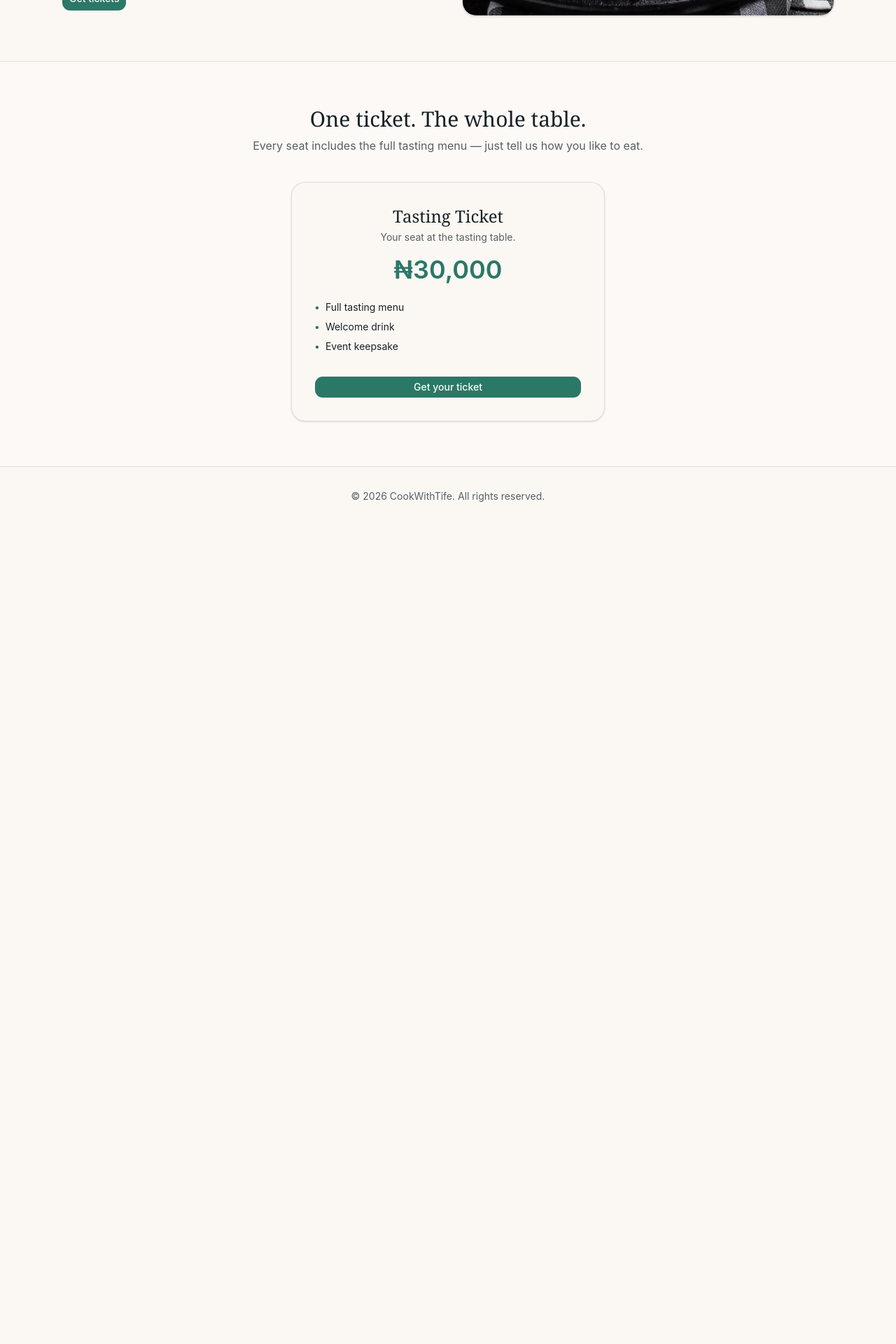
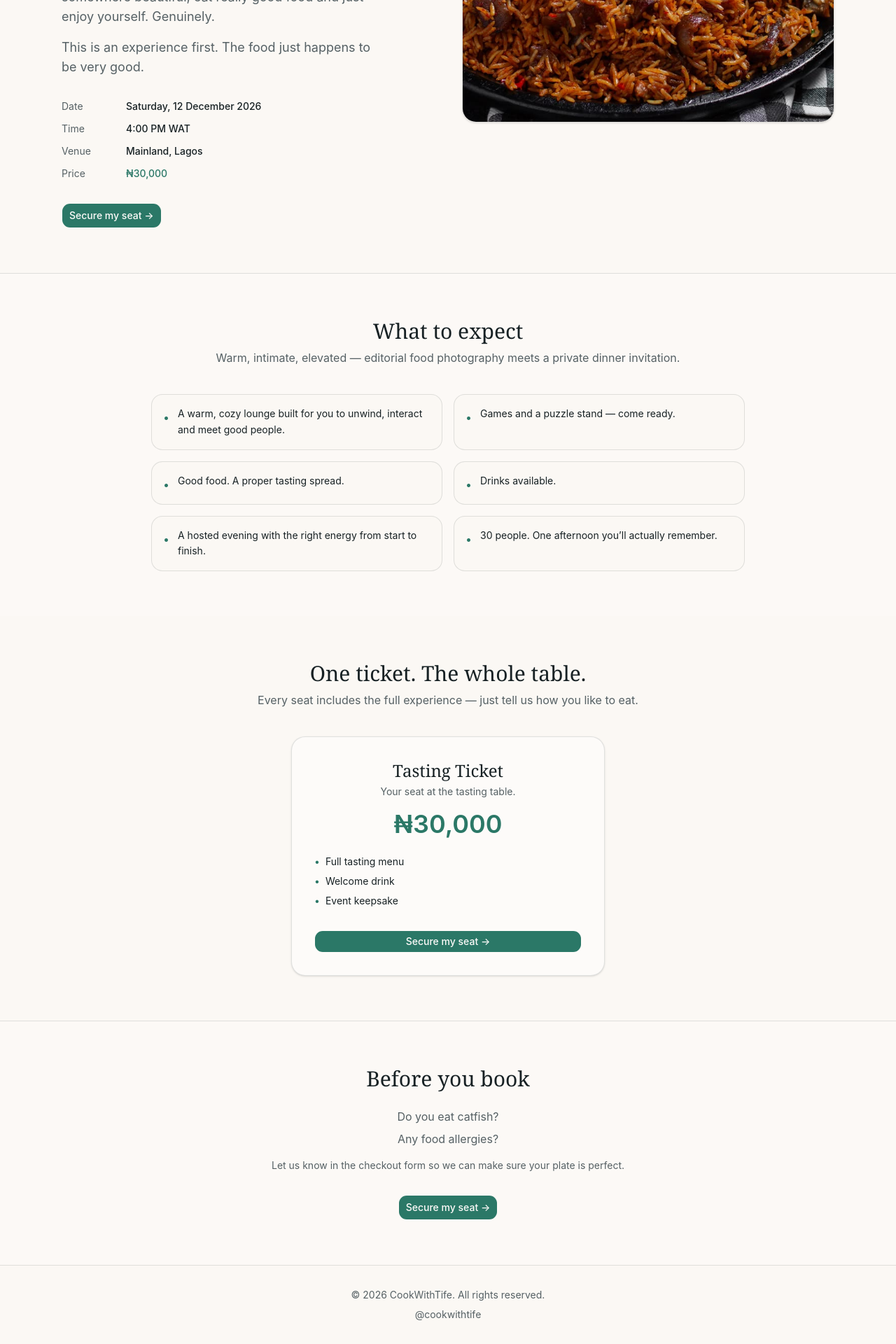
Before and after one commit to Destiny27052005/Food-Tasting-Experience-2.0, a React (Vite) app: page / in a window 1280 px wide. Shown: the part 609-2529 px from the top of the page at 70% size. Before the commit the page ends 1360 px from the top, so only its background shows below. Built offline with nearby package versions, Linux system fonts and the light colour scheme; no server answers.

Commit message:
Update Index page: set document title and meta description; enhance event details and expectations

```diff
--- a/src/pages/Index.jsx
+++ b/src/pages/Index.jsx
@@ -1,3 +1,4 @@
+import { useEffect } from "react";
 import { Link } from "react-router-dom";
 
 import heroImage from "@/assets/hero-food.jpg";
@@ -5,6 +6,18 @@ import { Button } from "@/components/ui/button";
 import { EVENT, TICKET } from "@/lib/tickets";
 
 export default function Index() {
+  useEffect(() => {
+    document.title = "CookWithTife Food Tasting Experience 2.0 — Get Tickets";
+
+    const metaDescription = document.querySelector('meta[name="description"]');
+    if (metaDescription) {
+      metaDescription.setAttribute(
+        "content",
+        "Book your seat at CookWithTife Food Tasting Experience 2.0 in Lagos. Good food, good people, good energy."
+      );
+    }
+  }, []);
+
   return (
     <div className="min-h-screen bg-background">
       <header className="mx-auto flex max-w-6xl items-center justify-between px-6 py-6">
@@ -21,8 +34,17 @@ export default function Index() {
           <p className="text-sm font-medium uppercase tracking-[0.2em] text-primary">
             Edition {EVENT.edition}
           </p>
-          <h1 className="mt-4 font-serif text-4xl leading-tight md:text-6xl">{EVENT.name}</h1>
-          <p className="mt-4 max-w-md text-lg text-muted-foreground">{EVENT.tagline}</p>
+          <h1 className="mt-4 font-serif text-4xl leading-tight md:text-6xl">
+            {EVENT.tagline}
+          </h1>
+          <div className="mt-6 max-w-md space-y-4 text-lg text-muted-foreground">
+            <p>
+              You’ve worked hard this year. You’ve life-d hard this year. Food Tasting 2.0 is your
+              chance to stop, be somewhere beautiful, eat really good food and just enjoy yourself.
+              Genuinely.
+            </p>
+            <p>This is an experience first. The food just happens to be very good.</p>
+          </div>
           <dl className="mt-8 grid gap-3 text-sm">
             <div className="flex gap-3">
               <dt className="w-20 text-muted-foreground">Date</dt>
@@ -36,9 +58,15 @@ export default function Index() {
               <dt className="w-20 text-muted-foreground">Venue</dt>
               <dd className="font-medium">{EVENT.venue}</dd>
             </div>
+            <div className="flex gap-3">
+              <dt className="w-20 text-muted-foreground">Price</dt>
+              <dd className="font-medium text-primary">
+                ₦{TICKET.priceNaira.toLocaleString("en-NG")}
+              </dd>
+            </div>
           </dl>
           <Button asChild size="lg" className="mt-8">
-            <Link to="/checkout">Get tickets</Link>
+            <Link to="/checkout">Secure my seat →</Link>
           </Button>
         </div>
         <div className="overflow-hidden rounded-2xl border shadow-sm">
@@ -51,13 +79,40 @@ export default function Index() {
         </div>
       </section>
 
-      <section id="tickets" className="border-t bg-card/60 py-16">
+      <section className="border-t bg-card/60 py-16">
+        <div className="mx-auto max-w-4xl px-6">
+          <div className="text-center">
+            <h2 className="font-serif text-3xl">What to expect</h2>
+            <p className="mt-2 text-muted-foreground">
+              Warm, intimate, elevated — editorial food photography meets a private dinner
+              invitation.
+            </p>
+          </div>
+          <ul className="mt-10 grid gap-4 sm:grid-cols-2">
+            {[
+              "A warm, cozy lounge built for you to unwind, interact and meet good people.",
+              "Games and a puzzle stand — come ready.",
+              "Good food. A proper tasting spread.",
+              "Drinks available.",
+              "A hosted evening with the right energy from start to finish.",
+              "30 people. One afternoon you’ll actually remember.",
+            ].map((item) => (
+              <li key={item} className="flex items-start gap-3 rounded-xl border bg-background p-4">
+                <span className="mt-1 text-primary">•</span>
+                <span className="text-sm leading-relaxed">{item}</span>
+              </li>
+            ))}
+          </ul>
+        </div>
+      </section>
+
+      <section id="tickets" className="py-16">
         <div className="mx-auto max-w-3xl px-6 text-center">
           <h2 className="font-serif text-3xl">One ticket. The whole table.</h2>
           <p className="mt-2 text-muted-foreground">
-            Every seat includes the full tasting menu — just tell us how you like to eat.
+            Every seat includes the full experience — just tell us how you like to eat.
           </p>
-          <div className="mx-auto mt-10 max-w-md rounded-2xl border bg-background p-8 shadow-sm">
+          <div className="mx-auto mt-10 max-w-md rounded-2xl border bg-card p-8 shadow-sm">
             <h3 className="font-serif text-2xl">{TICKET.name}</h3>
             <p className="mt-1 text-sm text-muted-foreground">{TICKET.description}</p>
             <p className="mt-4 text-4xl font-semibold text-primary">
@@ -72,14 +127,38 @@ export default function Index() {
               ))}
             </ul>
             <Button asChild className="mt-8 w-full">
-              <Link to="/checkout">Get your ticket</Link>
+              <Link to="/checkout">Secure my seat →</Link>
             </Button>
           </div>
         </div>
       </section>
 
+      <section className="border-t bg-card/60 py-16">
+        <div className="mx-auto max-w-2xl px-6 text-center">
+          <h2 className="font-serif text-3xl">Before you book</h2>
+          <div className="mt-6 space-y-2 text-muted-foreground">
+            <p>Do you eat catfish?</p>
+            <p>Any food allergies?</p>
+          </div>
+          <p className="mt-4 text-sm text-muted-foreground">
+            Let us know in the checkout form so we can make sure your plate is perfect.
+          </p>
+          <Button asChild size="lg" className="mt-8">
+            <Link to="/checkout">Secure my seat →</Link>
+          </Button>
+        </div>
+      </section>
+
       <footer className="border-t py-8 text-center text-sm text-muted-foreground">
-        © {new Date().getFullYear()} CookWithTife. All rights reserved.
+        <p>© {new Date().getFullYear()} CookWithTife. All rights reserved.</p>
+        <a
+          href="https://instagram.com/cookwithtife"
+          target="_blank"
+          rel="noreferrer"
+          className="mt-2 inline-block hover:text-foreground"
+        >
+          @cookwithtife
+        </a>
       </footer>
     </div>
   );
```
